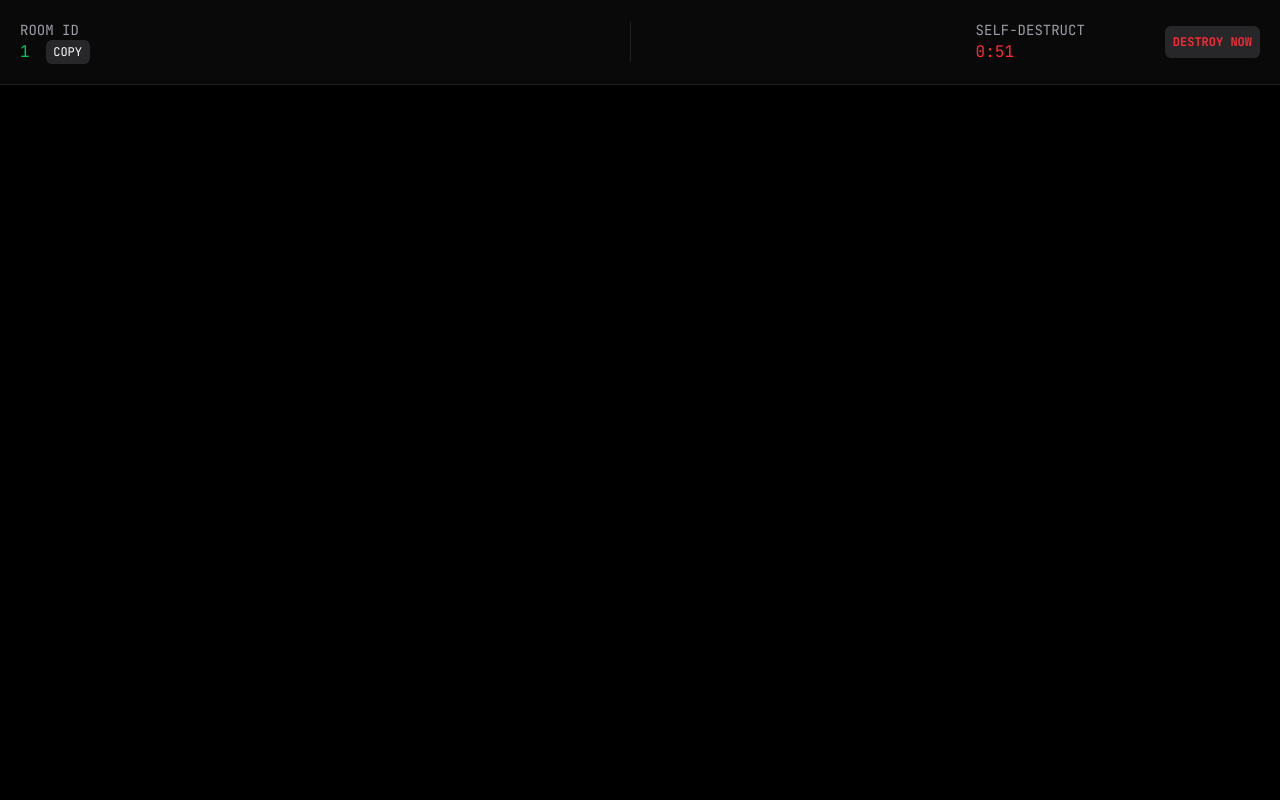
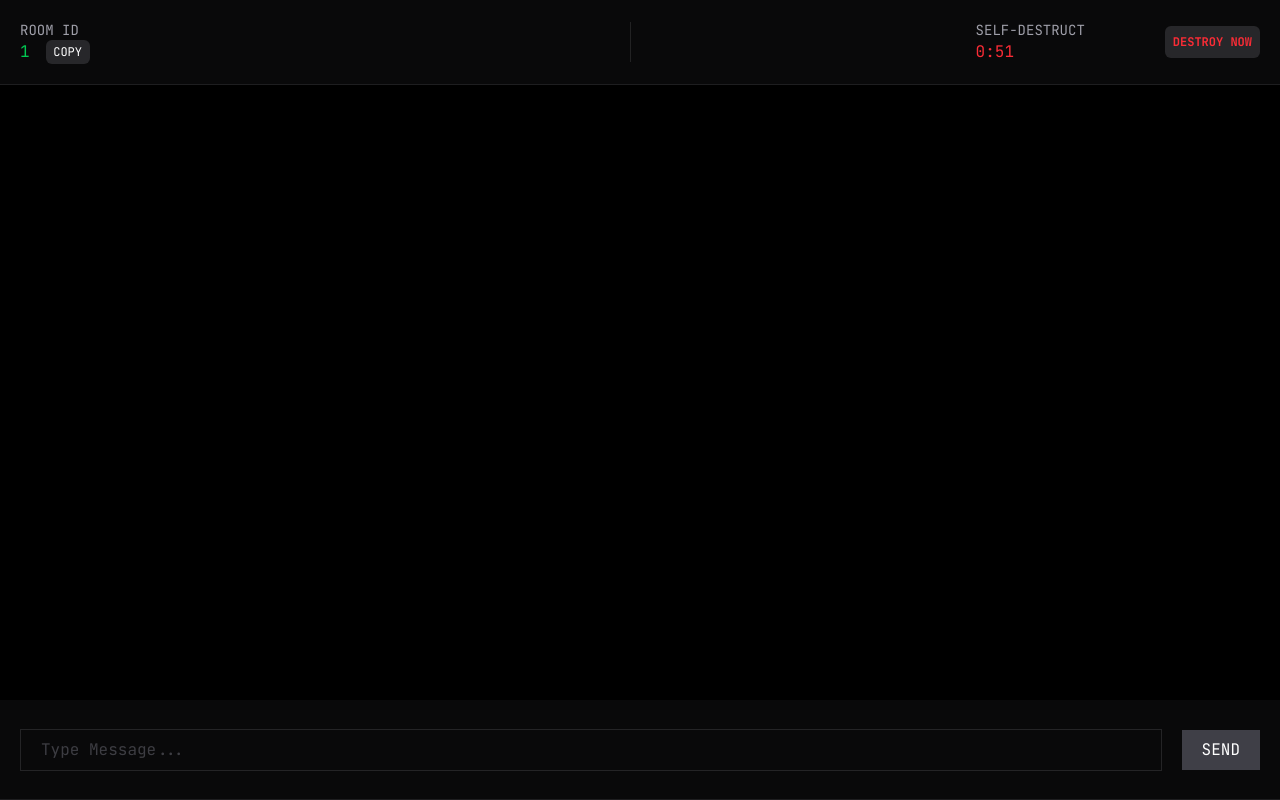
Before and after one commit to s4mzai/rooms, a Next.js app: page /room/1 in a window 1280 px wide. Built offline with nearby package versions, Linux system fonts and the light colour scheme.

Commit message:
Add and fix Ui bottom component: input box & button

```diff
--- a/app/room/[roomId]/page.tsx
+++ b/app/room/[roomId]/page.tsx
@@ -7,8 +7,8 @@ const Page = ()=>{
     const params = useParams()
     const roomId = params.roomId
     return(
-        <div className="bg-black text-white min-h-dvh">
-            <div className="flex flex-col sm:flex-row gap-5 sm:gap-0 items-center justify-evenly p-5 border-b border-zinc-800/70 bg-zinc-900/40 ">
+        <div className="bg-black text-white min-h-dvh flex flex-col justify-between">
+            <div className="flex flex-col sm:flex-row gap-5 sm:gap-0 items-center justify-evenly p-5 border-b border-zinc-800/70 bg-zinc-900/40">
                 <div className="w-full">
                     <h2 className="uppercase text-zinc-400 text-sm ">ROOM ID</h2>
                     <div className="flex gap-4">
@@ -26,11 +26,19 @@ const Page = ()=>{
                     <button className="relative p-2 text-xs cursor-pointer overflow-hidden rounded-sm bg-zinc-800 hover:bg-zinc-800/80 active:bg-zinc-800 focus:bg-zinc-800 disabled:bg-zinc-800 disabled:opacity-50 text-red-500 font-bold hover:text-red-500/80">DESTROY NOW</button>
                 </div>
             </div>
+
             <div>
+                {/* MESSAGES LIST COMPONENT */}
+            </div>
 
-            </div>
-            <div>
+            <div className="flex gap-5 items-center p-5 border-b border-zinc-800/70 bg-zinc-900/40 h-25 md:px-">
+                <input
+                    type="text"
+                    className="w-full py-2 px-5 border border-zinc-800/90  text-green-500/80 placeholder:text-zinc-500/50 focus:outline-none focus:ring-0"
+                    placeholder="Type Message..."
+                />
 
+                <button className="uppercase bg-zinc-700 py-2 px-5 cursor-pointer hover:text-white/90">SEND</button>
             </div>
         </div>
     )
```
